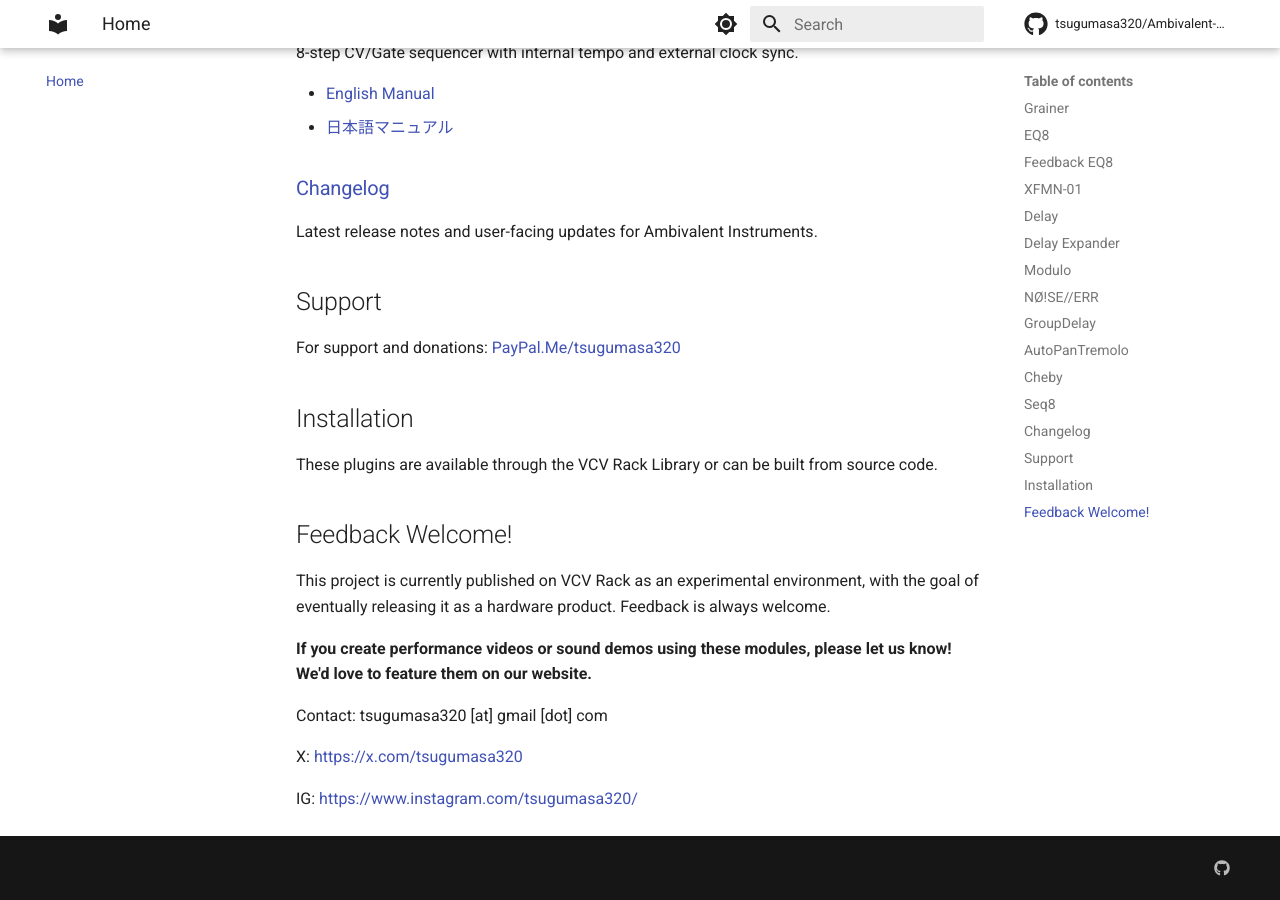
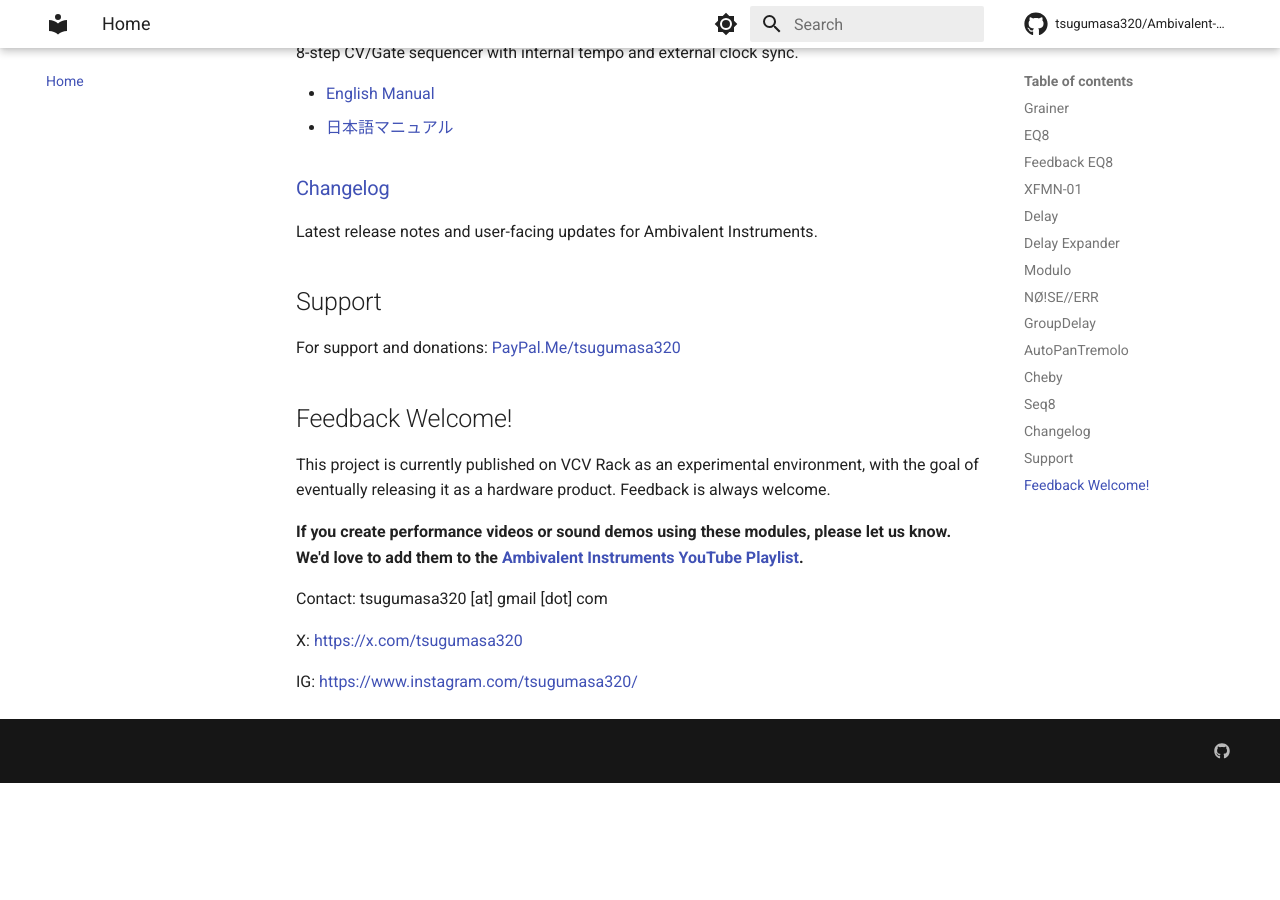
Before and after one commit to tsugumasa320/Ambivalent-Instruments-Manual, an MkDocs documentation site: the page built from docs/index.md, in a window 1280 px wide and 900 px high, scrolled down 2259 px. Built offline with MkDocs 1.6.1 and Material for MkDocs 9.7.7, drawn with Linux system fonts in a browser that asks for light colours; comment, search, counter and statistics services are not loaded; after the commit the page ends 3042 px from its top, so only the background shows below that.

Commit message:
Update homepage feedback links

```diff
--- a/docs/index.md
+++ b/docs/index.md
@@ -81,15 +81,11 @@ Latest release notes and user-facing updates for Ambivalent Instruments.
 
 For support and donations: [PayPal.Me/tsugumasa320](https://paypal.me/tsugumasa320)
 
-## Installation
-
-These plugins are available through the VCV Rack Library or can be built from source code.
-
 ## Feedback Welcome!
 
 This project is currently published on VCV Rack as an experimental environment, with the goal of eventually releasing it as a hardware product. Feedback is always welcome.
 
-**If you create performance videos or sound demos using these modules, please let us know! We'd love to feature them on our website.**
+**If you create performance videos or sound demos using these modules, please let us know. We'd love to add them to the [Ambivalent Instruments YouTube Playlist](https://www.youtube.com/watch?v=NRP2AxvLqio&list=PL6o2dcnp5dMSgZ6eMtuvQVqUMALISVYqC).**
 
 Contact: tsugumasa320 [at] gmail [dot] com
 
```
